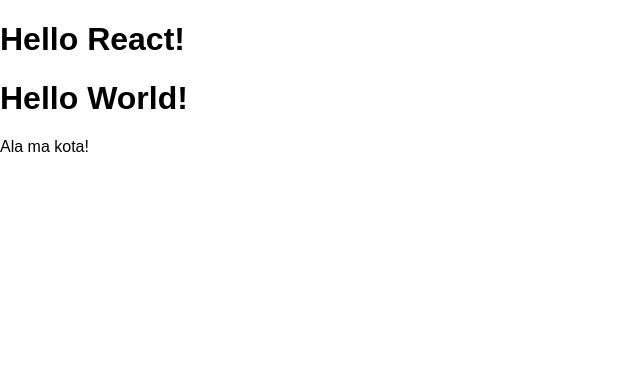
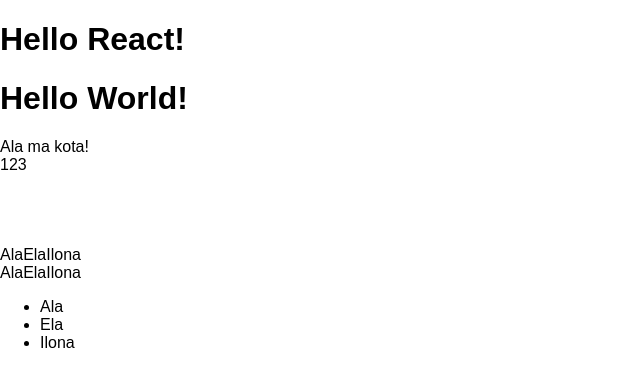
Before and after one commit to JarekZ92/React-workshop, a React (Create React App) app: page / in a window 1280 px wide. Shown: the top 386 px of the page, without its empty margins (0-640 px from the left). Built offline with nearby package versions, Linux system fonts and the light colour scheme.

Commit message:
mapping in react

```diff
--- a/src/WhartReactRender.js
+++ b/src/WhartReactRender.js
@@ -1,11 +1,37 @@
 import React from 'react'
 
 const string = 'Ala ma kota!'
+const number = 123
+const bool = true
+const undefinedVar = undefined
+const nulVar = null
+const emtyArray = []
+const arrWithStrings = ['Ala', 'Ela', 'Ilona']
 
 const WhartReactRender = () => (
     <div>
         {string}
-  </div>
+        <br />
+        {number}
+        <br />
+        {bool}
+        <br />
+        {undefined}
+        <br />
+        {null}
+        <br />
+        {emtyArray}
+        <br />
+        {arrWithStrings}
+        <br />
+        {arrWithStrings[0]}{arrWithStrings[1]}{arrWithStrings[2]}
+
+        <ul>
+            {
+                arrWithStrings.map(string => <li>{string}</li>)
+            }
+        </ul>
+    </div>
 )
 
 export default WhartReactRender
```
